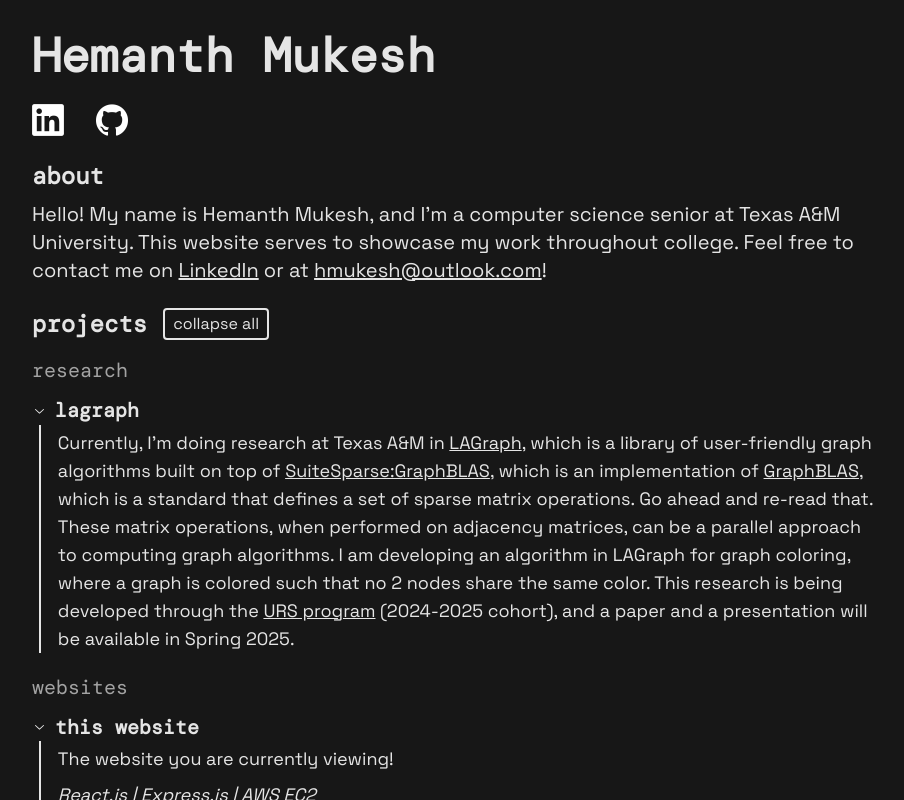
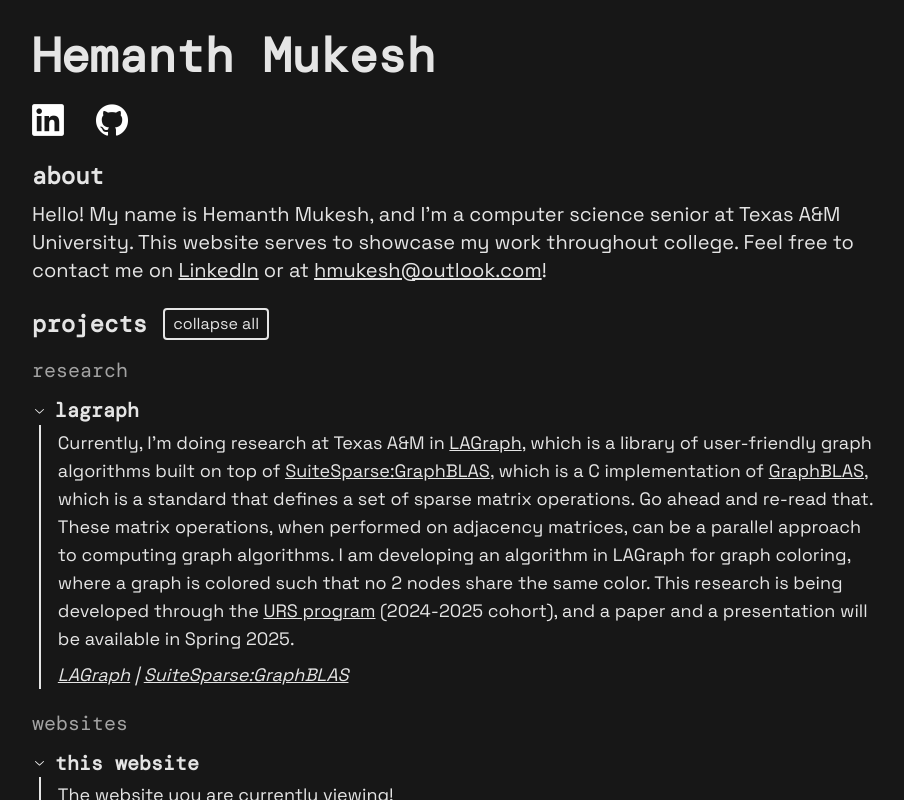
Before and after one commit to hmukesh5/hmukesh5.github.io, a React (Vite) app: page / in a window 1280 px wide. Both pictures are taken after a click on the button "expand all". Shown: the top 800 px of the page, without its empty margins (184-1088 px from the left). Built offline with nearby package versions, Linux system fonts and the light colour scheme; no server answers.

Commit message:
added links to research

```diff
--- a/src/App.tsx
+++ b/src/App.tsx
@@ -208,11 +208,13 @@ function App() {
             title: <>lagraph</>,
             link: <></>,
             content: <>
-                Currently, I'm doing research at Texas A&M in {lagraphlink}, which is a library of user-friendly graph algorithms built on top of {suitesparselink}, which is an implementation of {graphblaslink}, which is a standard that defines a set of sparse matrix operations.
+                Currently, I'm doing research at Texas A&M in {lagraphlink}, which is a library of user-friendly graph algorithms built on top of {suitesparselink}, which is a C implementation of {graphblaslink}, which is a standard that defines a set of sparse matrix operations.
                 Go ahead and re-read that.
                 These matrix operations, when performed on adjacency matrices, can be a parallel approach to computing graph algorithms.
                 I am developing an algorithm in LAGraph for graph coloring, where a graph is colored such that no 2 nodes share the same color.
                 This research is being developed through the {urslink} (2024-2025 cohort), and a paper and a presentation will be available in Spring 2025.
+                <div className="h-2" />
+                <span className="italic">{lagraphlink} | {suitesparselink}</span>
             </>
         }
     ]
```
